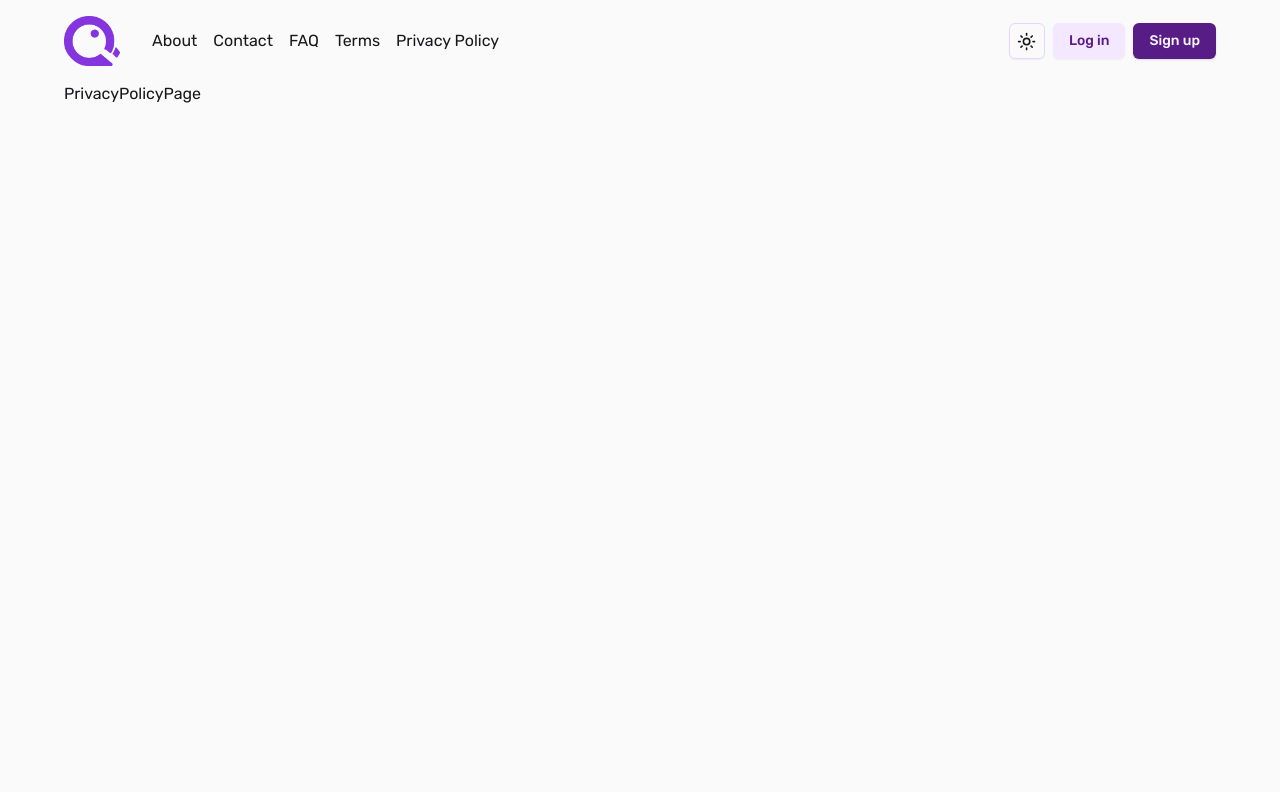
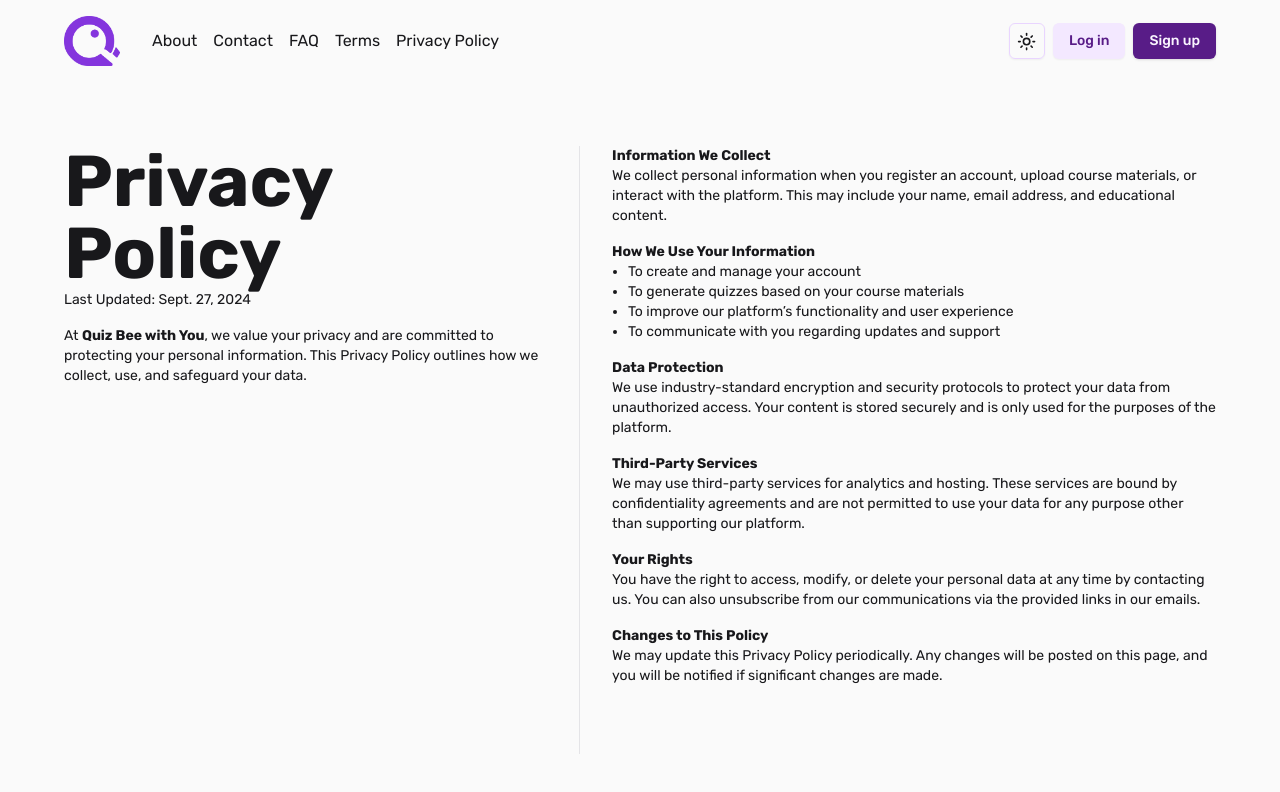
Before and after one commit to JimsRob12/eduQuest-web-system, a React (Vite) app: page /privacy in a window 1280 px wide. Shown: the top 792 px of the page. Built offline with nearby package versions, Linux system fonts and the light colour scheme; a web font is replaced by a local one.

Commit message:
Refactor package dependencies and add @radix-ui/react-separator component

```diff
--- a/package.json
+++ b/package.json
@@ -15,6 +15,7 @@
     "@radix-ui/react-dropdown-menu": "^2.1.1",
     "@radix-ui/react-icons": "^1.3.0",
     "@radix-ui/react-label": "^2.1.0",
+    "@radix-ui/react-separator": "^1.1.0",
     "@radix-ui/react-slot": "^1.1.0",
     "@supabase/auth-ui-react": "^0.4.7",
     "@supabase/auth-ui-shared": "^0.1.8",
--- a/src/components/Public/PrivacyPolicyPage.tsx
+++ b/src/components/Public/PrivacyPolicyPage.tsx
@@ -1,3 +1,114 @@
+import { motion } from "framer-motion";
+import { Separator } from "../ui/separator";
+
+const containerVariants = {
+  hidden: { opacity: 0 },
+  visible: { opacity: 1, transition: { staggerChildren: 0.15 } },
+};
+
+const itemVariants = {
+  hidden: { opacity: 0, y: 20 },
+  visible: { opacity: 1, y: 0, transition: { type: "spring", stiffness: 70 } },
+};
+
 export default function PrivacyPolicyPage() {
-  return <div>PrivacyPolicyPage</div>;
+  return (
+    <motion.div
+      initial="hidden"
+      animate="visible"
+      variants={containerVariants}
+      className="mt-16 grid grid-cols-1 gap-4 md:grid-cols-[0.8fr_auto_1fr] md:gap-8"
+    >
+      {/* Left Section: Title and Intro */}
+      <motion.div variants={itemVariants}>
+        <motion.h1
+          className="text-5xl font-bold md:text-7xl"
+          variants={itemVariants}
+        >
+          Privacy Policy
+        </motion.h1>
+        <motion.p
+          className="text-xs opacity-60 md:text-sm"
+          variants={itemVariants}
+        >
+          Last Updated: Sept. 27, 2024
+        </motion.p>
+        <motion.p className="mt-4 text-xs md:text-sm" variants={itemVariants}>
+          At <strong>Quiz Bee with You</strong>, we value your privacy and are
+          committed to protecting your personal information. This Privacy Policy
+          outlines how we collect, use, and safeguard your data.
+        </motion.p>
+      </motion.div>
+
+      {/* Vertical Separator */}
+      <motion.div variants={itemVariants}>
+        <Separator orientation="vertical" />
+      </motion.div>
+
+      {/* Right Section: Content */}
+      <motion.div
+        variants={containerVariants}
+        className="space-y-4 overflow-y-auto text-xs md:h-[calc(100vh-12rem)] md:text-sm"
+      >
+        {/* Each Content Section */}
+        {policyData.map(({ title, content, isList }, index) => (
+          <motion.div key={index} variants={itemVariants}>
+            <strong>{title}</strong>
+            {isList && Array.isArray(content) ? (
+              <ul className="ml-4 list-disc">
+                {content.map((item: string, i: number) => (
+                  <li key={i}>{item}</li>
+                ))}
+              </ul>
+            ) : (
+              <p>{content}</p>
+            )}
+          </motion.div>
+        ))}
+      </motion.div>
+    </motion.div>
+  );
 }
+
+const policyData = [
+  {
+    title: "Information We Collect",
+    content:
+      "We collect personal information when you register an account, upload course materials, or interact with the platform. This may include your name, email address, and educational content.",
+    isList: false,
+  },
+  {
+    title: "How We Use Your Information",
+    content: [
+      "To create and manage your account",
+      "To generate quizzes based on your course materials",
+      "To improve our platform’s functionality and user experience",
+      "To communicate with you regarding updates and support",
+    ],
+    isList: true,
+  },
+  {
+    title: "Data Protection",
+    content:
+      "We use industry-standard encryption and security protocols to protect your data from unauthorized access. Your content is stored securely and is only used for the purposes of the platform.",
+    isList: false,
+  },
+  {
+    title: "Third-Party Services",
+    content:
+      "We may use third-party services for analytics and hosting. These services are bound by confidentiality agreements and are not permitted to use your data for any purpose other than supporting our platform.",
+    isList: false,
+  },
+  {
+    title: "Your Rights",
+    content:
+      "You have the right to access, modify, or delete your personal data at any time by contacting us. You can also unsubscribe from our communications via the provided links in our emails.",
+    isList: false,
+  },
+  {
+    title: "Changes to This Policy",
+    content:
+      "We may update this Privacy Policy periodically. Any changes will be posted on this page, and you will be notified if significant changes are made.",
+    isList: false,
+  },
+];
--- /dev/null
+++ b/src/components/ui/separator.tsx
@@ -0,0 +1,29 @@
+import * as React from "react"
+import * as SeparatorPrimitive from "@radix-ui/react-separator"
+
+import { cn } from "@/lib/utils"
+
+const Separator = React.forwardRef<
+  React.ElementRef<typeof SeparatorPrimitive.Root>,
+  React.ComponentPropsWithoutRef<typeof SeparatorPrimitive.Root>
+>(
+  (
+    { className, orientation = "horizontal", decorative = true, ...props },
+    ref
+  ) => (
+    <SeparatorPrimitive.Root
+      ref={ref}
+      decorative={decorative}
+      orientation={orientation}
+      className={cn(
+        "shrink-0 bg-zinc-200 dark:bg-zinc-800",
+        orientation === "horizontal" ? "h-[1px] w-full" : "h-full w-[1px]",
+        className
+      )}
+      {...props}
+    />
+  )
+)
+Separator.displayName = SeparatorPrimitive.Root.displayName
+
+export { Separator }
```
Also changed, not shown: 1 other file (tests, documents, lock files or other folders).
